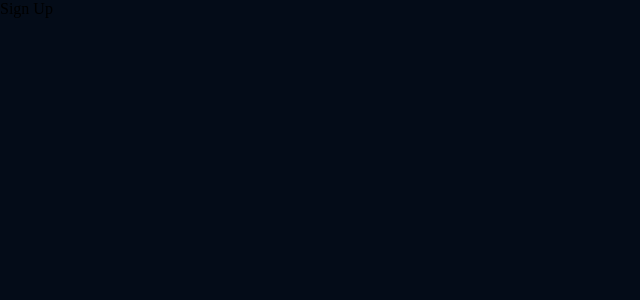
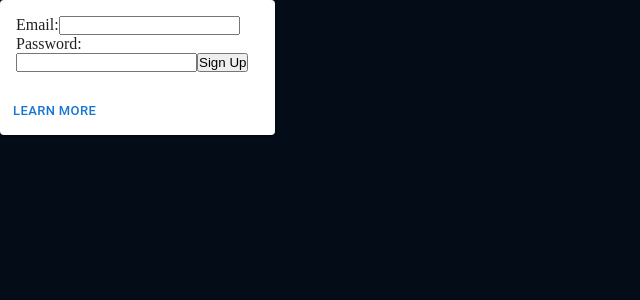
Before and after one commit to jamesmorbz/morbz-website, a React (Create React App) app: page /signup in a window 1280 px wide. Shown: the top 300 px of the page, without its empty margins (0-640 px from the left). Built offline with nearby package versions, Linux system fonts and the light colour scheme.

Commit message:
Added basic signup

```diff
--- a/package.json
+++ b/package.json
@@ -3,6 +3,10 @@
   "version": "0.1.0",
   "private": true,
   "dependencies": {
+    "@emotion/react": "^11.7.1",
+    "@emotion/styled": "^11.6.0",
+    "@mui/material": "^5.4.1",
+    "@mui/styled-engine-sc": "^5.4.1",
     "@testing-library/jest-dom": "^5.16.2",
     "@testing-library/react": "^12.1.2",
     "@testing-library/user-event": "^13.5.0",
@@ -11,6 +15,7 @@
     "@types/react": "^17.0.39",
     "@types/react-dom": "^17.0.11",
     "@types/react-router-dom": "^5.3.3",
+    "axios": "^0.25.0",
     "chess.js": "^0.12.1",
     "chessboardjsx": "^2.4.7",
     "react": "^17.0.2",
@@ -18,6 +23,7 @@
     "react-icons": "^4.3.1",
     "react-router-dom": "^6.2.1",
     "react-scripts": "5.0.0",
+    "styled-components": "^5.3.3",
     "typescript": "^4.5.5",
     "web-vitals": "^2.1.4"
   },
--- a/src/containers/signUp/SignUp.jsx
+++ b/src/containers/signUp/SignUp.jsx
@@ -1,8 +1,90 @@
-import React from 'react';
+import { useState } from 'react';
+
+import Card from '@mui/material/Card';
+import CardActions from '@mui/material/CardActions';
+import CardContent from '@mui/material/CardContent';
+import Button from '@mui/material/Button';
+import Typography from '@mui/material/Typography';
+import axios from 'axios';
 
 function SignUp() {
+  const [email, setEmail] = useState('');
+  const [pass, setPass] = useState('');
+
+  function signupAction(data) {
+    console.log(email);
+    console.log(pass);
+
+    var data = JSON.stringify({
+      "collection": "UserCreds",
+      "database": "MorbzBackend",
+      "dataSource": "Cluster0",
+      "projection": {
+          "_id": 5748,
+          "username": {email},
+          "password": {pass}
+      }
+  });
+
+    var config = {
+      method: 'post',
+      url: 'https://data.mongodb-api.com/app/data-btmov/endpoint/data/beta/action/findOne',
+      headers: {
+          'Content-Type': 'application/json',
+          'api-key': 'Q5H2NJLe4Dpf9Wa0FnbLTC5vNjJX7wOqZbvMMu11iqMIHyGCuHja0HFkC0EX0WT4'
+      },
+      data : data
+  };
+
+  axios(config)
+      .then(function (response) {
+          console.log(JSON.stringify(response.data));
+      })
+      .catch(function (error) {
+          console.log(error);
+      });
+  }
+
+  function emailChangeAction(event) {
+    setEmail(event.target.value);
+  }
+
+  function passChangeAction(event) {
+    setPass(event.target.value);
+  }
+
+
   return (
-    <p>Sign Up</p>
+    <div>
+      <Card sx={{ maxWidth: 275 }}>
+        <CardContent>
+          {/* <Typography sx={{ fontSize: 14 }} color="text.secondary" gutterBottom>
+            Word of the Day
+        </Typography>
+          <Typography variant="h5" component="div">
+            benevolent
+        </Typography>
+          <Typography sx={{ mb: 1.5 }} color="text.secondary">
+            adjective
+        </Typography>
+          <Typography variant="body2">
+            well meaning and kindly.
+          <br />
+            {'"a benevolent smile"'}
+          </Typography> */}
+          <label>Email:
+      <input type="text" value={email} onChange={emailChangeAction} />
+          </label>
+          <label>Password:
+      <input type="text" value={pass} onChange={passChangeAction} />
+          </label>
+          <button onClick={signupAction}>Sign Up</button>
+        </CardContent>
+        <CardActions>
+          <Button size="small">Learn More</Button>
+        </CardActions>
+      </Card>
+    </div>
   )
 }
 
```
